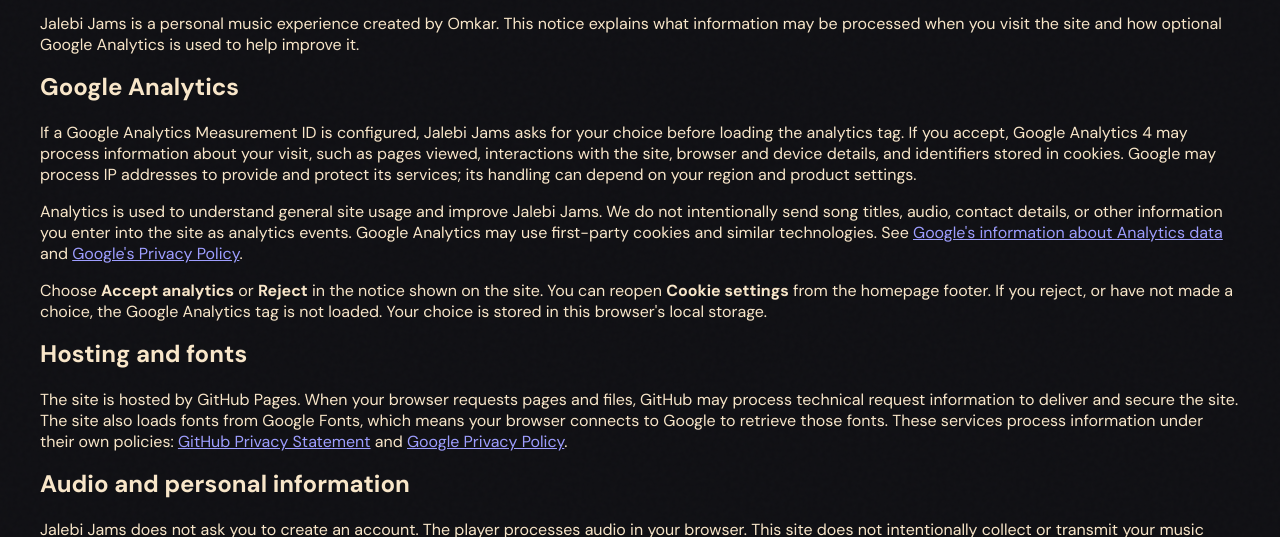
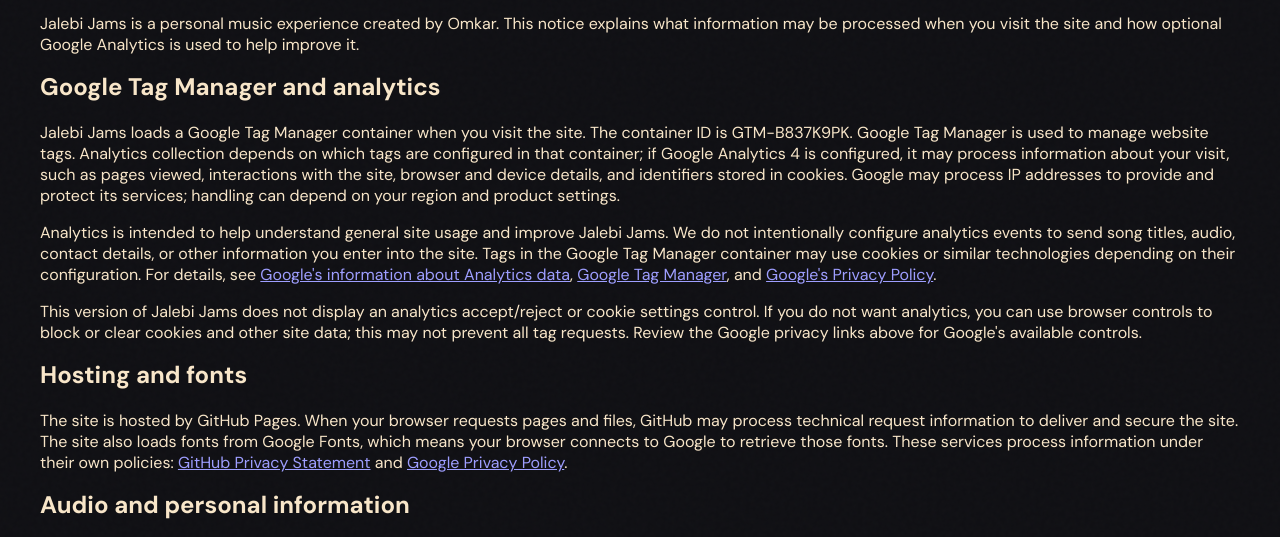
Before and after one commit to Kangane07/Jalebi-Jams, a plain HTML site: page privacy.html in a window 1280 px wide. Shown: the part 258-795 px from the top of the page. Drawn offline with Linux system fonts and the light colour scheme.

Commit message:
Describe Google Tag Manager data practices

```diff
--- a/privacy.html
+++ b/privacy.html
@@ -20,10 +20,10 @@
     <p><strong>Last updated: November 24, 2026</strong></p>
     <p>Jalebi Jams is a personal music experience created by Omkar. This notice explains what information may be processed when you visit the site and how optional Google Analytics is used to help improve it.</p>
 
-    <h2>Google Analytics</h2>
-    <p>If a Google Analytics Measurement ID is configured, Jalebi Jams asks for your choice before loading the analytics tag. If you accept, Google Analytics 4 may process information about your visit, such as pages viewed, interactions with the site, browser and device details, and identifiers stored in cookies. Google may process IP addresses to provide and protect its services; its handling can depend on your region and product settings.</p>
-    <p>Analytics is used to understand general site usage and improve Jalebi Jams. We do not intentionally send song titles, audio, contact details, or other information you enter into the site as analytics events. Google Analytics may use first-party cookies and similar technologies. See <a href="https://support.google.com/analytics/answer/6004245" target="_blank" rel="noopener noreferrer">Google's information about Analytics data</a> and <a href="https://policies.google.com/privacy" target="_blank" rel="noopener noreferrer">Google's Privacy Policy</a>.</p>
-    <p>Choose <strong>Accept analytics</strong> or <strong>Reject</strong> in the notice shown on the site. You can reopen <strong>Cookie settings</strong> from the homepage footer. If you reject, or have not made a choice, the Google Analytics tag is not loaded. Your choice is stored in this browser's local storage.</p>
+    <h2>Google Tag Manager and analytics</h2>
+    <p>Jalebi Jams loads a Google Tag Manager container when you visit the site. The container ID is GTM-B837K9PK. Google Tag Manager is used to manage website tags. Analytics collection depends on which tags are configured in that container; if Google Analytics 4 is configured, it may process information about your visit, such as pages viewed, interactions with the site, browser and device details, and identifiers stored in cookies. Google may process IP addresses to provide and protect its services; handling can depend on your region and product settings.</p>
+    <p>Analytics is intended to help understand general site usage and improve Jalebi Jams. We do not intentionally configure analytics events to send song titles, audio, contact details, or other information you enter into the site. Tags in the Google Tag Manager container may use cookies or similar technologies depending on their configuration. For details, see <a href="https://support.google.com/analytics/answer/6004245" target="_blank" rel="noopener noreferrer">Google's information about Analytics data</a>, <a href="https://support.google.com/tagmanager/answer/6102821" target="_blank" rel="noopener noreferrer">Google Tag Manager</a>, and <a href="https://policies.google.com/privacy" target="_blank" rel="noopener noreferrer">Google's Privacy Policy</a>.</p>
+    <p>This version of Jalebi Jams does not display an analytics accept/reject or cookie settings control. If you do not want analytics, you can use browser controls to block or clear cookies and other site data; this may not prevent all tag requests. Review the Google privacy links above for Google's available controls.</p>
 
     <h2>Hosting and fonts</h2>
     <p>The site is hosted by GitHub Pages. When your browser requests pages and files, GitHub may process technical request information to deliver and secure the site. The site also loads fonts from Google Fonts, which means your browser connects to Google to retrieve those fonts. These services process information under their own policies: <a href="https://docs.github.com/en/site-policy/privacy-policies/github-privacy-statement" target="_blank" rel="noopener noreferrer">GitHub Privacy Statement</a> and <a href="https://policies.google.com/privacy" target="_blank" rel="noopener noreferrer">Google Privacy Policy</a>.</p>
```
